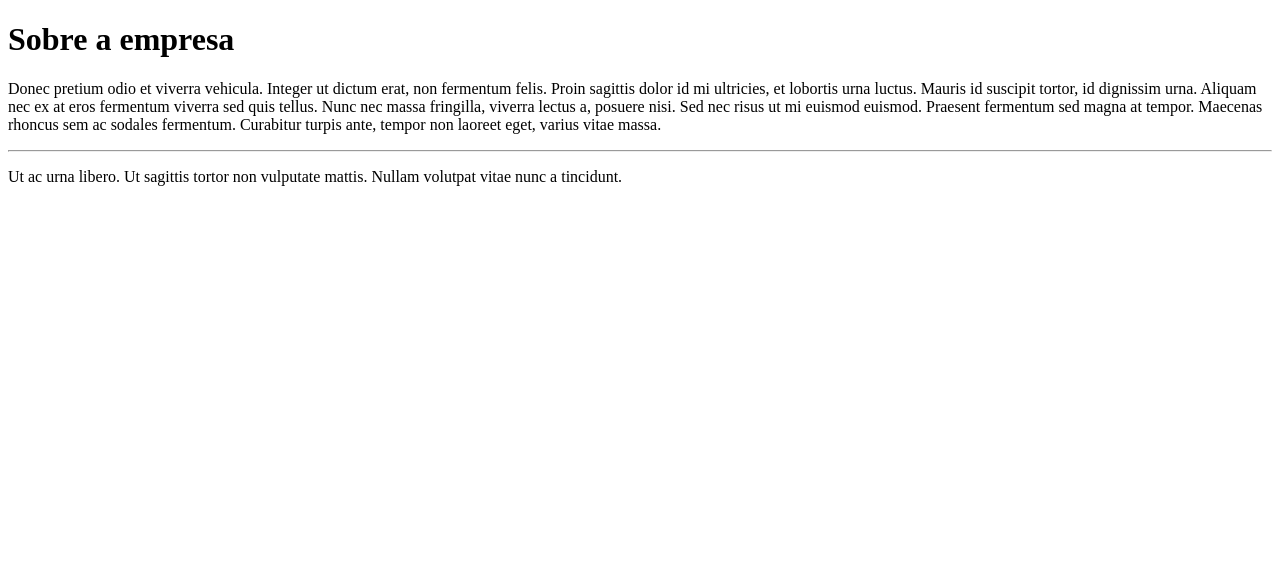
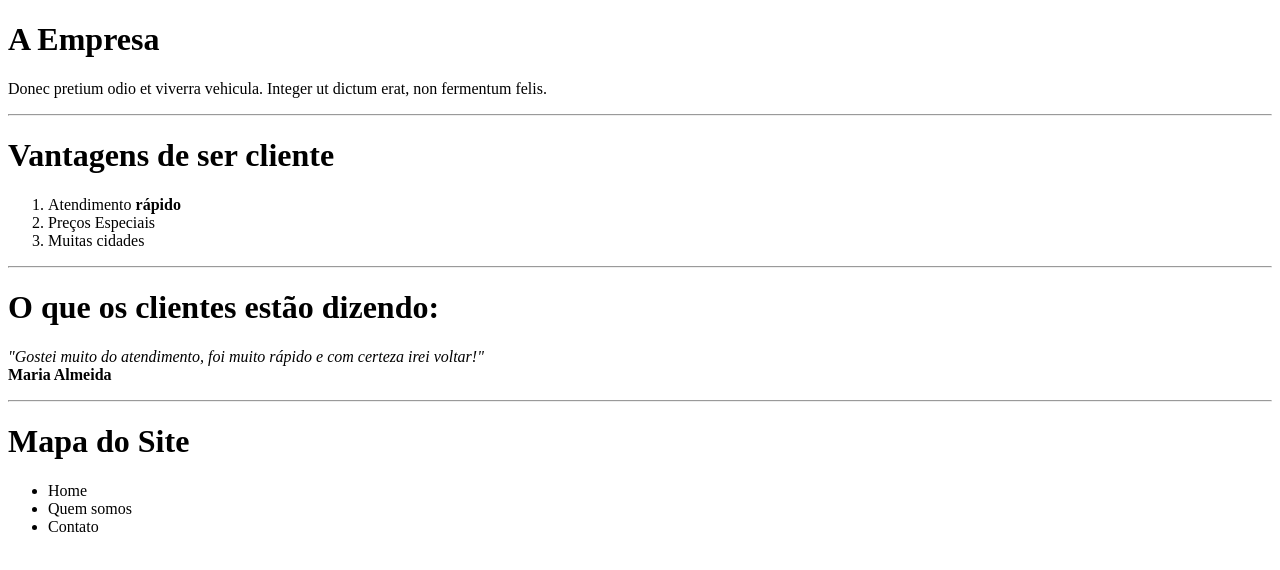
Before and after one commit to julianavalle/complete-web, a plain HTML site: page Primeiro Projeto/projeto.html in a window 1280 px wide. Drawn offline with Linux system fonts and the light colour scheme.

Commit message:
Primeiro Desafio

```diff
--- a/Primeiro Projeto/projeto.html
+++ b/Primeiro Projeto/projeto.html
@@ -8,27 +8,49 @@
     </head>
 
     <body>
-        <h1>Sobre a empresa</h1>
-        <p>Donec pretium odio et viverra vehicula.
-        Integer ut dictum erat, non fermentum felis.
-         Proin sagittis dolor id mi ultricies, et
-        lobortis urna luctus. Mauris id suscipit
-        tortor, id dignissim urna. Aliquam nec ex at
-        eros fermentum viverra sed quis tellus. Nunc
-        nec massa fringilla, viverra lectus a,
-        posuere nisi. Sed nec risus ut mi euismod
-        euismod. Praesent fermentum sed magna at
-        tempor. Maecenas rhoncus sem ac sodales
-        fermentum. Curabitur turpis ante, tempor non
-        laoreet eget, varius vitae massa.
+        <h1>A Empresa</h1>
+        <p>
+            Donec pretium odio et viverra vehicula.
+            Integer ut dictum erat, non fermentum felis.
         </p>
 
         <hr>
 
-        <p>Ut ac urna libero. Ut sagittis tortor non
-        vulputate mattis.
-        Nullam volutpat vitae nunc a tincidunt.
+        <h1>Vantagens de ser cliente</h1>
+        <ol>
+            <li>
+                Atendimento <strong>rápido</strong>
+            </li>
+            <li>
+                Preços Especiais
+            </li>
+            <li>
+                Muitas cidades
+            </li>
+        </ol>
+
+        <hr>
+
+        <h1>O que os clientes estão dizendo:</h1>
+        <p>
+            <em>"Gostei muito do atendimento, foi muito rápido e com certeza irei voltar!"</em>
+            <br>
+            <strong>Maria Almeida</strong>
         </p>
 
+        <hr>
+
+        <h1>Mapa do Site</h1>
+        <ul>
+            <li>
+                Home
+            </li>
+            <li>
+                Quem somos
+            </li>
+            <li>
+                Contato
+            </li>
+        </ul>
     </body>
 </html>
```
